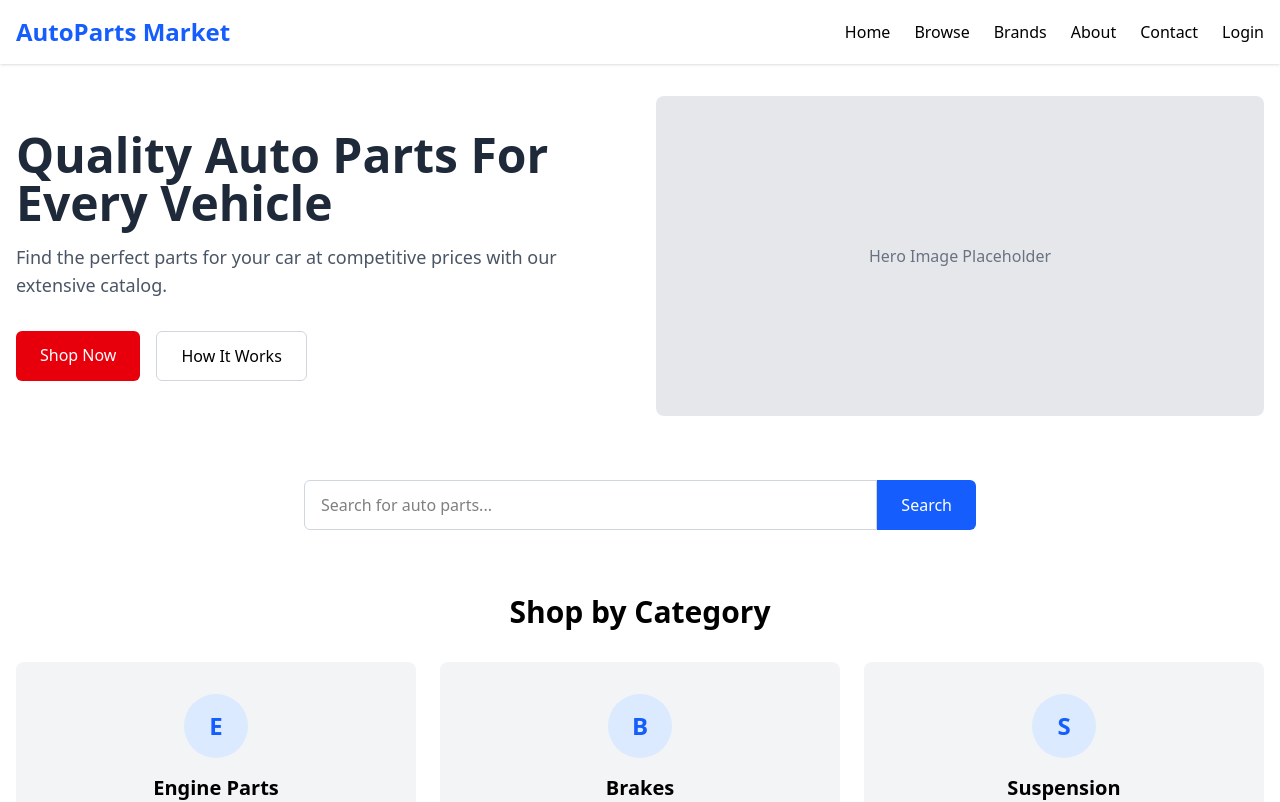
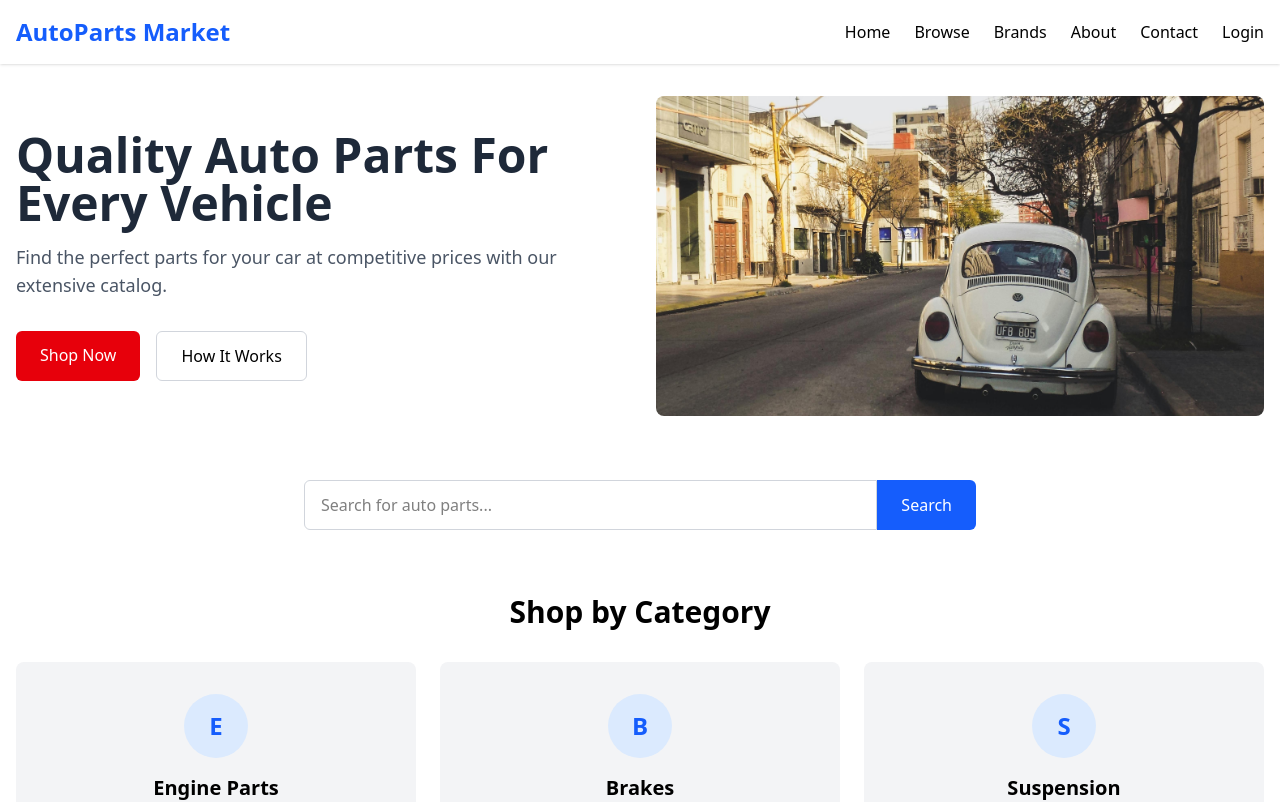
Before and after one commit to klehloenya/v2-auto, a Next.js app: page / in a window 1280 px wide. Shown: the top 802 px of the page. Built offline with nearby package versions, Linux system fonts and the light colour scheme.

Commit message:
Location image

```diff
--- a/src/app/page.tsx
+++ b/src/app/page.tsx
@@ -5,6 +5,7 @@ import BM_engine from "../images/BM_engine.jpg"
 import Mercedes_Benz from "../images/Mercedes_Benz.jpg"
 import Audi_suspension from "../images/Audi_suspension.jpg"
 import Toyota_lights from "../images/Toyota_lights.jpg"
+import Building from "../images/Building.jpg"
 
 export default function Home() {
   // Array of products with different brands
@@ -59,8 +60,15 @@ export default function Home() {
               </Link>
             </div>
           </div>
-          <div className="flex-1 bg-gray-200 rounded-lg h-80 w-full flex items-center justify-center">
-            <span className="text-gray-500">Hero Image Placeholder</span>
+          <div className="flex-1 rounded-lg h-80 w-full relative overflow-hidden">
+            <Image
+              src="/images/Building.jpg"
+              alt="Auto Parts MArketplace Location"
+              fill
+              priority
+              sizes="(max-width: 768px) 100vw, 50vw"
+              className="object-cover"
+            />
           </div>
         </section>
 
```
Also changed, not shown: public/images/Building.jpg (added).
